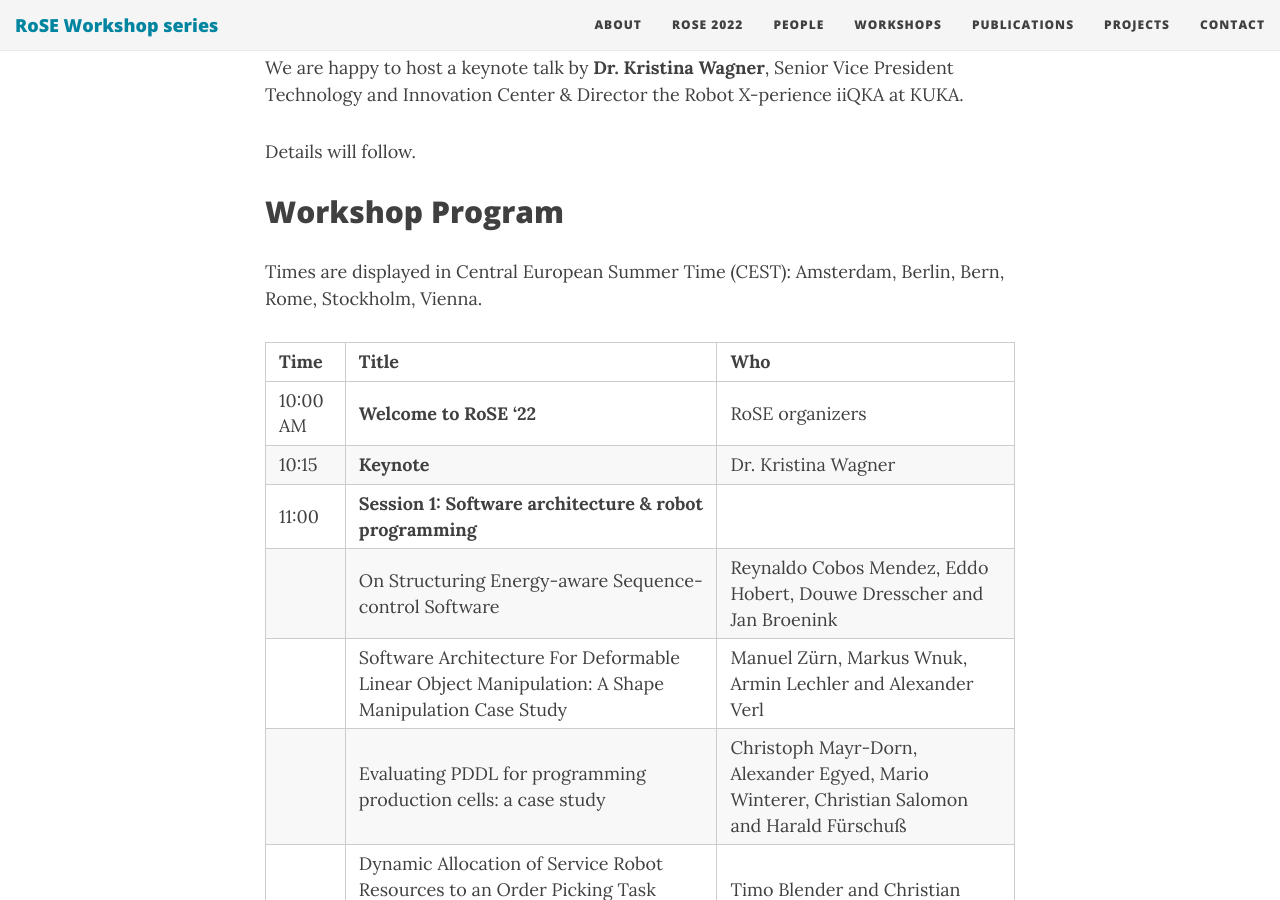
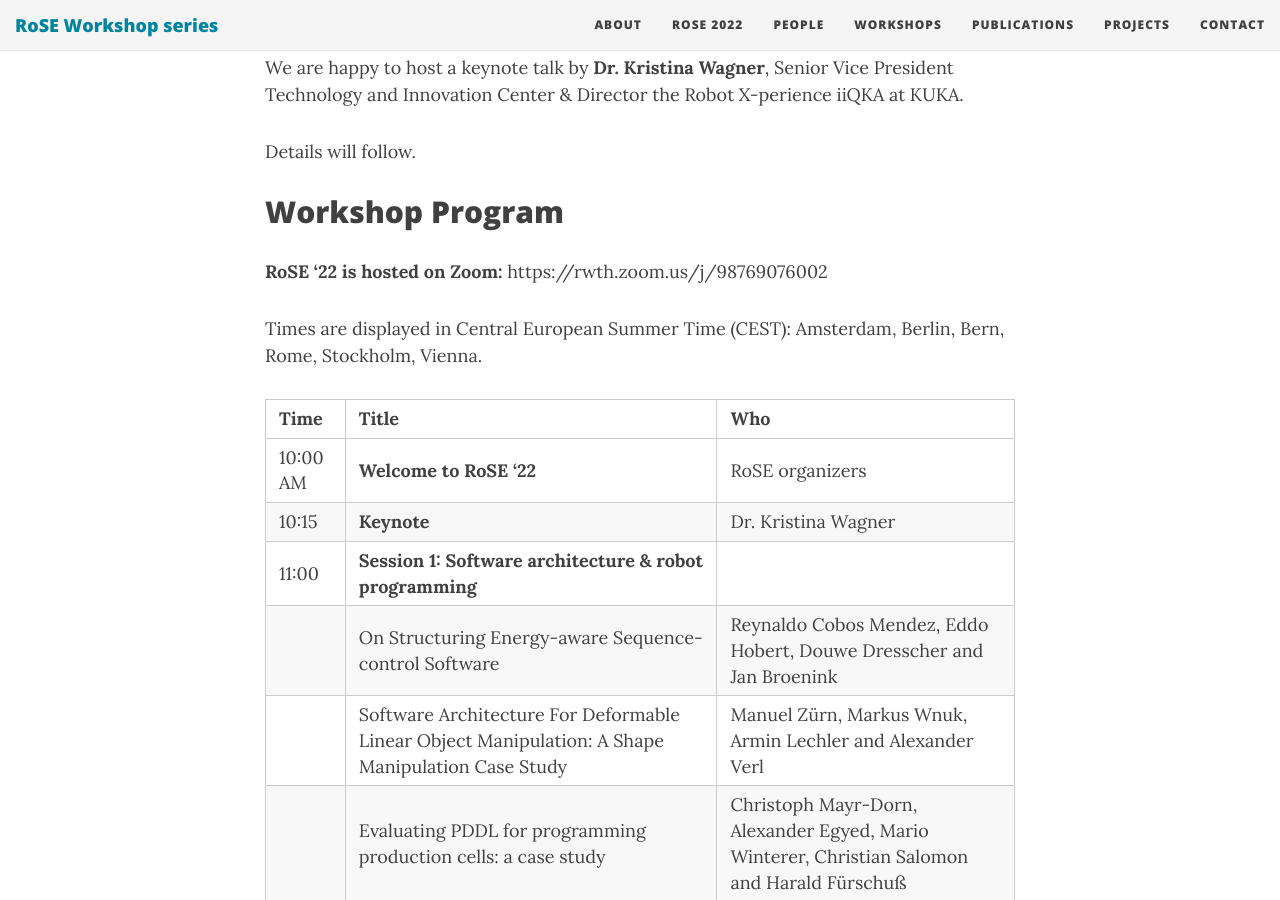
Before and after one commit to rose-workshops/rose-workshops.github.io, a Jekyll site: the page built from rose2022.md, in a window 1280 px wide and 900 px high, scrolled down 1676 px. Built offline with Jekyll 4.4.1, drawn with Linux system fonts in a browser that asks for light colours; nearby versions of some CDN libraries.

Commit message:
Added Zoom link

```diff
--- a/rose2022.md
+++ b/rose2022.md
@@ -42,6 +42,8 @@ We are happy to host a keynote talk by **Dr. Kristina Wagner**, Senior Vice Pres
 Details will follow.
 
 ## Workshop Program
+
+**RoSE '22 is hosted on Zoom:** https://rwth.zoom.us/j/98769076002
 
 Times are displayed in Central European Summer Time (CEST): Amsterdam, Berlin, Bern, Rome, Stockholm, Vienna.
 
```
